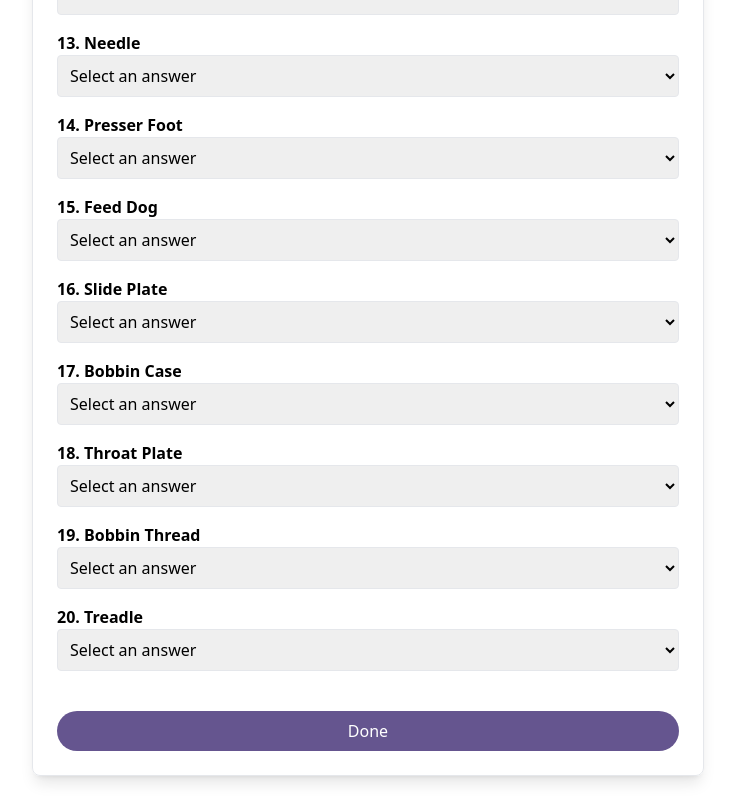
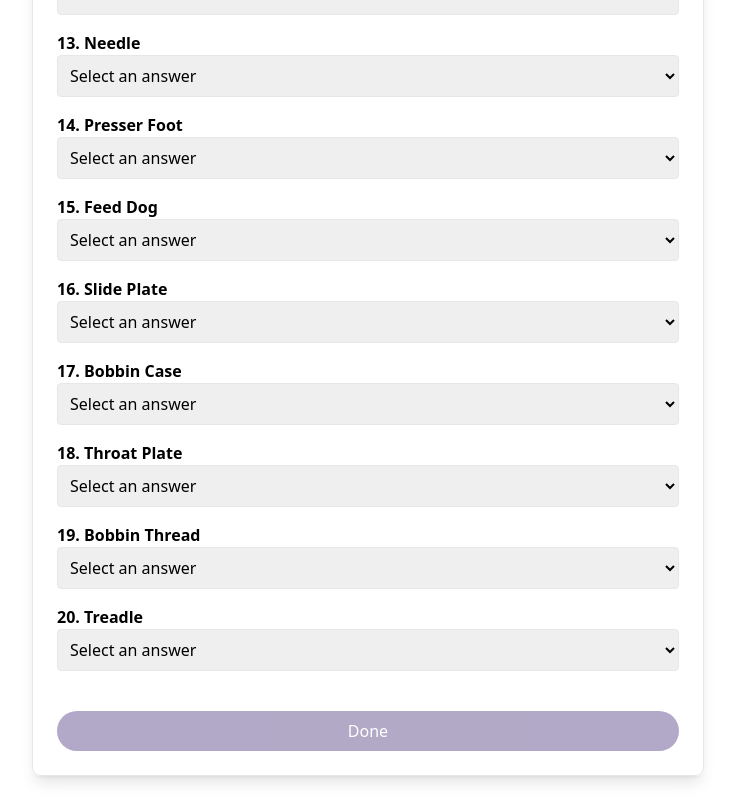
Before and after one commit to chinoy-the-great/nuxt3-drizzle-stitch, a Nuxt app: page /quiz/1 in a window 1280 px wide. Shown: the part 1104-1904 px from the top of the page, without its empty margins (272-1007 px from the left). Built offline with nearby package versions, Linux system fonts and the light colour scheme.

Commit message:
Disable next button in Matching Quiz if no answer.

```diff
--- a/pages/quiz/[id].vue
+++ b/pages/quiz/[id].vue
@@ -110,7 +110,11 @@
 
 					<!-- You could replace this with a unified Next/Done,
                but this preserves your original matching Submit -->
-					<button class="mt-6 w-full bg-[#65558f] text-white py-2 rounded-full" @click="submitQuiz">
+					<button
+						:disabled="!quiz.questions.every((_, i) => userAnswers[i])"
+						class="mt-6 w-full bg-[#65558f] text-white py-2 rounded-full disabled:opacity-50 disabled:cursor-not-allowed"
+						@click="submitQuiz"
+					>
 						Done
 					</button>
 				</div>
```
